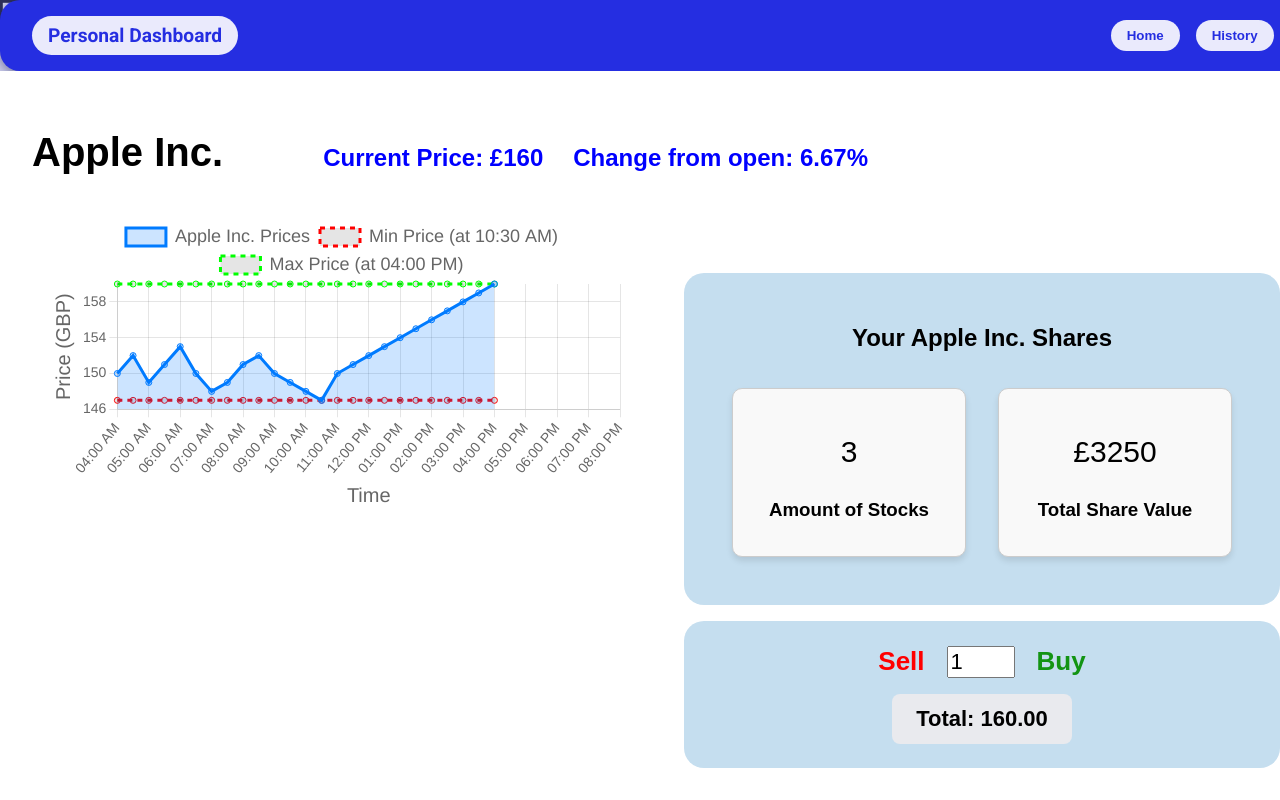
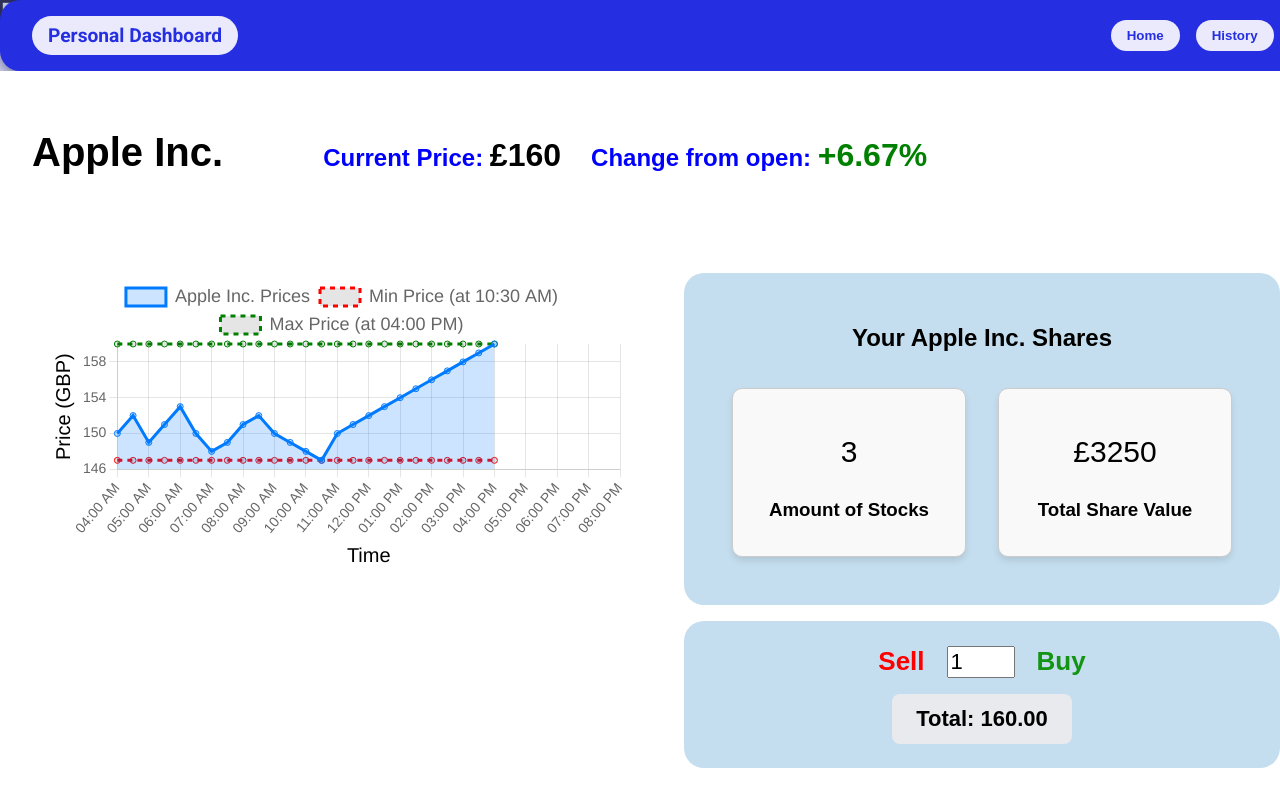
Before and after one commit to tomormat/hackathon_frontend, an Angular app in the folder frontend_src/: page /personal/1 in a window 1280 px wide. Shown: the top 800 px of the page. Built offline with nearby package versions, Linux system fonts and the light colour scheme.

Commit message:
Personal Page picky styling

```diff
--- a/frontend_src/src/app/pages/history/history.html
+++ b/frontend_src/src/app/pages/history/history.html
@@ -20,9 +20,9 @@
           <th (click)="sortData('id')">TRAN ID <span [class]="getSortClass('id')"></span></th>
           <th (click)="sortData('stock.name')">STOCK <span [class]="getSortClass('stock.name')"></span></th>
           <th (click)="sortData('date')">DATE <span [class]="getSortClass('date')"></span></th>
-          <th (click)="sortData('valueAtDate')">VALUE_AT_Date <span [class]="getSortClass('valueAtDate')"></span></th>
+          <th (click)="sortData('valueAtDate')">VALUE AT Date <span [class]="getSortClass('valueAtDate')"></span></th>
           <th (click)="sortData('currentValue')">CURRENT VALUE <span [class]="getSortClass('currentValue')"></span></th>
-          <th (click)="sortData('valueChangePercent')">VALUE CHANGE% <span [class]="getSortClass('valueChangePercent')"></span></th>
+          <th (click)="sortData('valueChangePercent')">VALUE CHANGE % <span [class]="getSortClass('valueChangePercent')"></span></th>
           <th (click)="sortData('type')">TYPE <span [class]="getSortClass('type')"></span></th>
         </tr>
       </thead>
--- a/frontend_src/src/app/pages/personal/personal.css
+++ b/frontend_src/src/app/pages/personal/personal.css
@@ -54,6 +54,20 @@
   display: grid;
   grid-template-columns: 2fr 1fr;
   gap: 2rem;
+}
+
+.text-info {
+  color:black;
+}
+.text-success {
+  color: green;
+}
+.text-danger {
+  color: red;
+}
+.text-info, .text-success, .text-danger {
+  font-weight: bold;
+  font-size: 32px;
 }
 
 /* Graph box */
@@ -193,6 +207,7 @@
   justify-content: space-between;
   height: 400px;
   width:100%;
+  margin-top: 60px;
 }
 
 canvas {
--- a/frontend_src/src/app/pages/personal/personal.html
+++ b/frontend_src/src/app/pages/personal/personal.html
@@ -6,7 +6,13 @@
     <h1>{{ stockName }}</h1>
 
     <div class="company-info">
-      <h2 class = "info">Current Price: £{{ currentPrice }}</h2><h2 class = "info"> Change from open: {{percentChange | number:'1.2-2' }}%</h2>
+      <h2 class = "info">Current Price: <span class="text-info">£{{ currentPrice }}</span></h2>
+      <h2 class = "info"> Change from open:
+        <span *ngIf="percentChange === null || percentChange === undefined" class="text-info">null</span>
+        <span *ngIf="percentChange !== null && percentChange !== undefined && percentChange > 0" class="text-success">+{{ percentChange | number:'1.2-2' }}%</span>
+        <span *ngIf="percentChange !== null && percentChange !== undefined && percentChange <= 0" class="text-danger">{{ percentChange | number:'1.2-2' }}%</span>
+
+      </h2>
     </div>
 
   </div>
--- a/frontend_src/src/app/pages/personal/personal.ts
+++ b/frontend_src/src/app/pages/personal/personal.ts
@@ -108,7 +108,7 @@
           {
             label: `Max Price (at ${maxPriceTime})`, // Dashed line for maximum price
             data: Array(this.stockPrices.length).fill(maxPrice),
-            borderColor: '#00ff00',
+            borderColor: '#008000',
             borderDash: [5, 5], // Dashed line
             fill: false,
           },
@@ -137,6 +137,7 @@
             title: {
               display: true,
               text: 'Time',
+              color: 'black',
               font: {
                 size: 20
               }
@@ -151,8 +152,10 @@
             title: {
               display: true,
               text: 'Price (GBP)',
+              color: 'black',
               font: {
                 size: 20
+
               }
             },
             ticks: {
```
